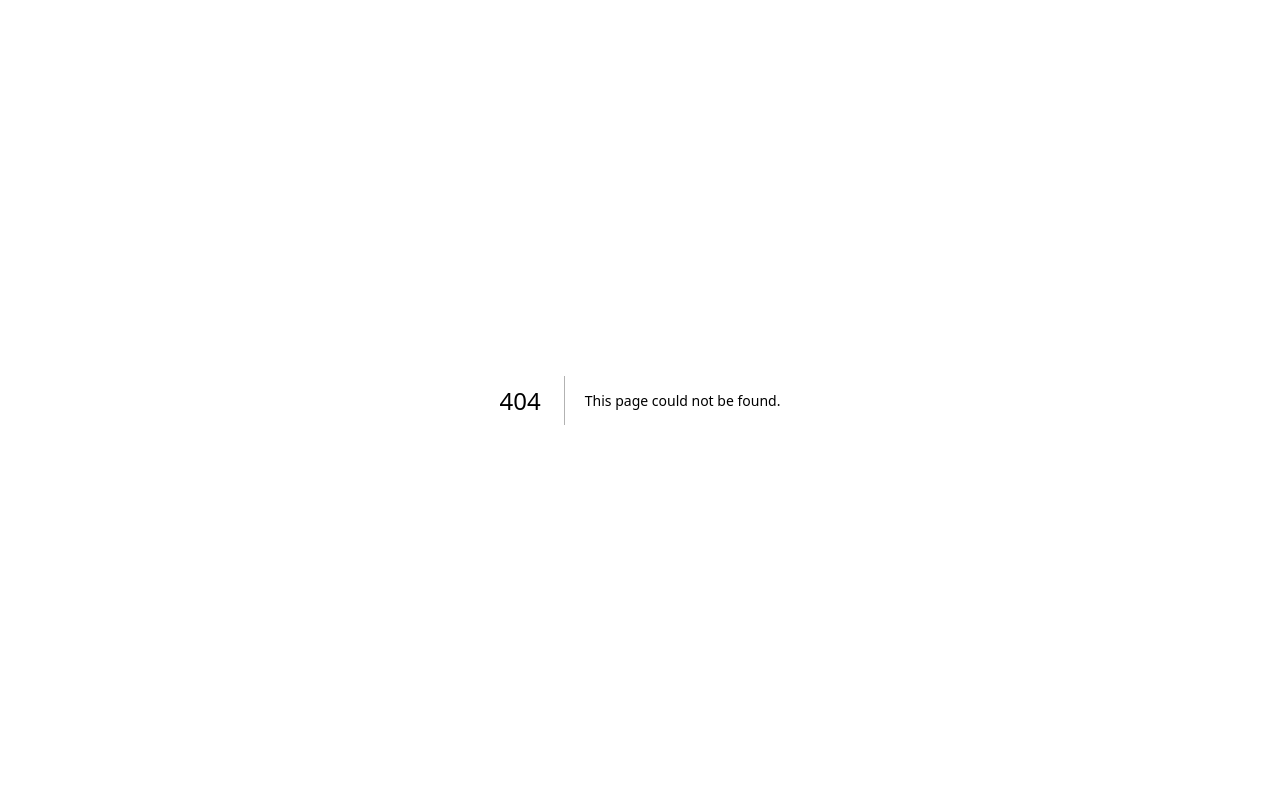
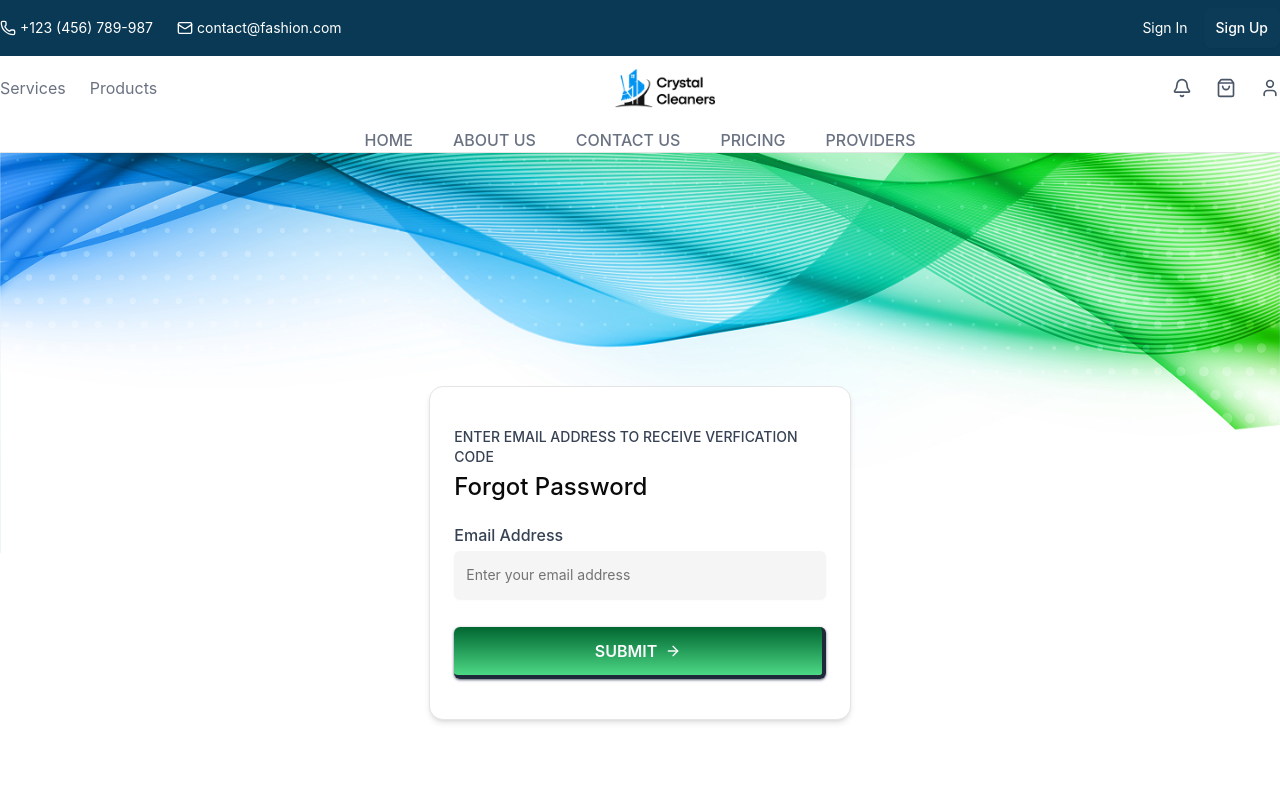
Before and after one commit to azimuddin2/misurchi-service-web, a Next.js app: page /forgot-password in a window 1280 px wide. Before the commit this address had no page. Shown: the top 800 px of the page. Built offline with nearby package versions, Linux system fonts and the light colour scheme.

Commit message:
added forgot password form

```diff
--- /dev/null
+++ b/src/app/(WithMainLayout)/(auth)/forgot-password/page.tsx
@@ -0,0 +1,11 @@
+import ForgotPasswordForm from '@/components/modules/auth/forgotPassword';
+
+const ForgotPasswordPage = () => {
+  return (
+    <div>
+      <ForgotPasswordForm />
+    </div>
+  );
+};
+
+export default ForgotPasswordPage;
--- /dev/null
+++ b/src/components/modules/auth/forgotPassword/forgotPasswordValidation.ts
@@ -0,0 +1,7 @@
+import { z } from 'zod';
+
+export const forgotPasswordSchema = z.object({
+  email: z
+    .string({ required_error: 'Email is required' })
+    .email('Invalid email address'),
+});
--- /dev/null
+++ b/src/components/modules/auth/forgotPassword/index.tsx
@@ -0,0 +1,94 @@
+'use client';
+
+import { Input } from '@/components/ui/input';
+import rectangleBgImg from '@/assets/images/rectangle.png';
+import { ArrowRight } from 'lucide-react';
+import {
+  Form,
+  FormControl,
+  FormField,
+  FormItem,
+  FormLabel,
+  FormMessage,
+} from '@/components/ui/form';
+import { FieldValues, SubmitHandler, useForm } from 'react-hook-form';
+import { zodResolver } from '@hookform/resolvers/zod';
+import { AppButton } from '@/components/shared/app-button';
+import { forgotPasswordSchema } from './forgotPasswordValidation';
+
+const ForgotPasswordForm = () => {
+  const form = useForm({
+    resolver: zodResolver(forgotPasswordSchema),
+  });
+
+  const {
+    formState: { isSubmitting },
+  } = form;
+
+  const onSubmit: SubmitHandler<FieldValues> = async (data) => {
+    try {
+      console.log(data);
+    } catch (error: any) {
+      console.error(error);
+    }
+  };
+
+  return (
+    <div
+      style={{
+        backgroundImage: `url(${rectangleBgImg.src})`,
+        backgroundSize: 'contain',
+        width: '100%',
+        backgroundRepeat: 'no-repeat',
+      }}
+      className="flex justify-center items-center min-h-screen p-2"
+    >
+      <div className="bg-white p-4 py-6 lg:py-10 lg:p-6 rounded-xl border shadow-md lg:w-1/3">
+        <div>
+          <h3 className="text-sm text-gray-700 uppercase font-medium">
+            ENTER EMAIL ADDRESS TO RECEIVE VERFICATION CODE
+          </h3>
+          <h2 className="text-2xl font-medium mb-6 mt-1">Forgot Password</h2>
+        </div>
+        <Form {...form}>
+          <form onSubmit={form.handleSubmit(onSubmit)} className="space-y-4">
+            {/* Email */}
+            <FormField
+              control={form.control}
+              name="email"
+              render={({ field }) => (
+                <FormItem className="mb-5">
+                  <FormLabel className="!text-gray-700 !text-base font-medium">
+                    Email Address
+                  </FormLabel>
+                  <FormControl>
+                    <Input
+                      type="email"
+                      placeholder="Enter your email address"
+                      {...field}
+                      value={field.value || ''}
+                      className="bg-[#f5f5f5] py-6 border-none rounded-sm"
+                    />
+                  </FormControl>
+                  <FormMessage />
+                </FormItem>
+              )}
+            />
+            {/* Submit Button */}
+            <AppButton
+              className="w-full text-gray-50 border-gray-800 bg-gradient-to-t to-green-800 from-green-500/70 hover:bg-green-500/80"
+              content={
+                <div className="flex justify-center items-center space-x-2 font-semibold">
+                  <p className="uppercase">Submit</p>
+                  <ArrowRight />
+                </div>
+              }
+            />
+          </form>
+        </Form>
+      </div>
+    </div>
+  );
+};
+
+export default ForgotPasswordForm;
--- a/src/components/modules/auth/login/index.tsx
+++ b/src/components/modules/auth/login/index.tsx
@@ -53,7 +53,7 @@ const LoginForm = () => {
       }}
       className="flex justify-center items-center min-h-screen py-20"
     >
-      <div className="bg-white p-4 lg:p-6 rounded-xl shadow-md lg:w-1/3">
+      <div className="bg-white p-4 lg:p-6 rounded-xl border shadow-md lg:w-1/3">
         <h3 className="text-sm text-gray-700 uppercase font-medium">
           Welcome Back
         </h3>
@@ -100,7 +100,7 @@ const LoginForm = () => {
                   <FormControl>
                     <Input
                       type="email"
-                      placeholder="Enter business email address"
+                      placeholder="Enter your email address"
                       {...field}
                       value={field.value || ''}
                       className="bg-[#f5f5f5] py-6 border-none rounded-sm"
```
